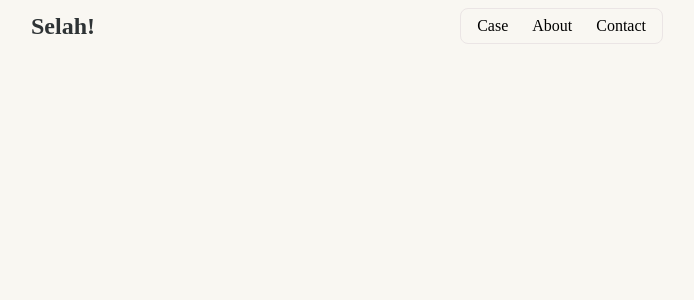
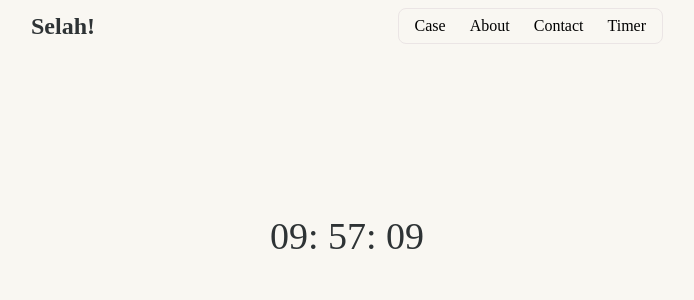
Before and after one commit to byfolarin/Selah, a React (Vite) app in the folder Selah/: page /Timer in a window 1280 px wide. Shown: the top 300 px of the page, without its empty margins (293-987 px from the left). Built offline with nearby package versions, Linux system fonts and the light colour scheme; a web font is replaced by a local one.

Commit message:
selah timer

```diff
--- a/Selah/src/App.jsx
+++ b/Selah/src/App.jsx
@@ -2,6 +2,7 @@ import About from './components/website/About'
 import Case from './components/website/Case'
 import Contact from './components/website/Contact'
 import Website from './components/website/Website'
+import Timer from './components/website/Timer'
 import {Routes,Route, Link} from 'react-router-dom'
 
 
@@ -18,6 +19,7 @@ function App() {
                           <Link to="/Case" className='navv'>Case</Link>
                           <Link to="/About" className='navv'>About</Link>
                           <Link to="/Contact" className='navv'>Contact</Link>
+                          <Link to="/Timer" className='navv'>Timer</Link>
                         </ul>
                     </nav>
                   </div>
@@ -29,6 +31,7 @@ function App() {
                   <Route path='/About' element={ <About />} />
                   <Route path='/Case' element={ <Case />} />
                   <Route path='/Contact' element={ <Contact/>} />
+                  <Route path='/Timer' element={ <Timer/>} />
                   </Routes>
     </>
   )
--- /dev/null
+++ b/Selah/src/components/website/Timer.jsx
@@ -0,0 +1,32 @@
+import React, { useEffect, useState } from 'react';
+
+const Timer = () => {
+  const [hour, setHour] = useState('00');
+  const [minute, setMinute] = useState('00');
+  const [seconds, setSeconds] = useState('00');
+
+  useEffect(() => {
+    const timerId = setInterval(() => {
+      const date = new Date();
+      const hours = date.getHours().toString().padStart(2, '0');
+      const minutes = date.getMinutes().toString().padStart(2, '0');
+      const seconds = date.getSeconds().toString().padStart(2, '0');
+
+      setHour(hours);
+      setMinute(minutes);
+      setSeconds(seconds);
+    }, 1000);
+
+    return () => clearInterval(timerId);
+  }, []);
+
+  return (
+    <div>
+      <h1 onClick={() => { /* Handle click if needed */ }} className='setH1'>
+        {hour}: {minute}: {seconds}
+      </h1>
+    </div>
+  );
+};
+
+export default Timer;
--- a/Selah/src/index.css
+++ b/Selah/src/index.css
@@ -188,3 +188,10 @@ h3{
 .section-div{
   margin: 42px 0px;
 }
+
+
+.setH1{
+  display: flex;
+  align-items: center;
+  justify-content: center;
+}
```
